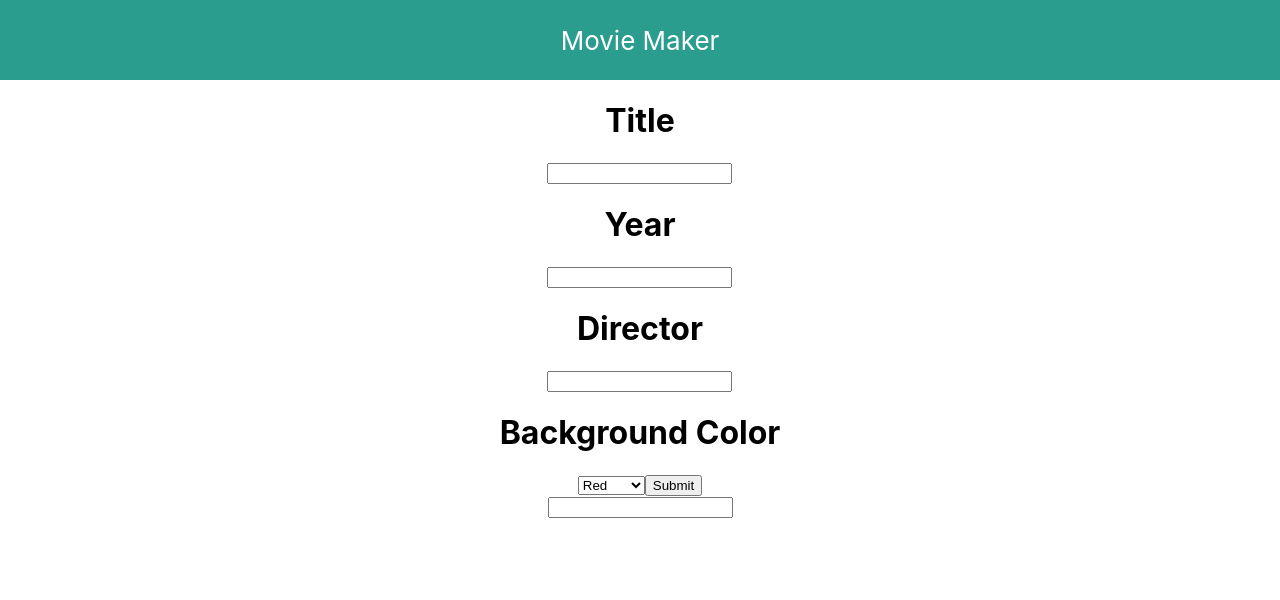
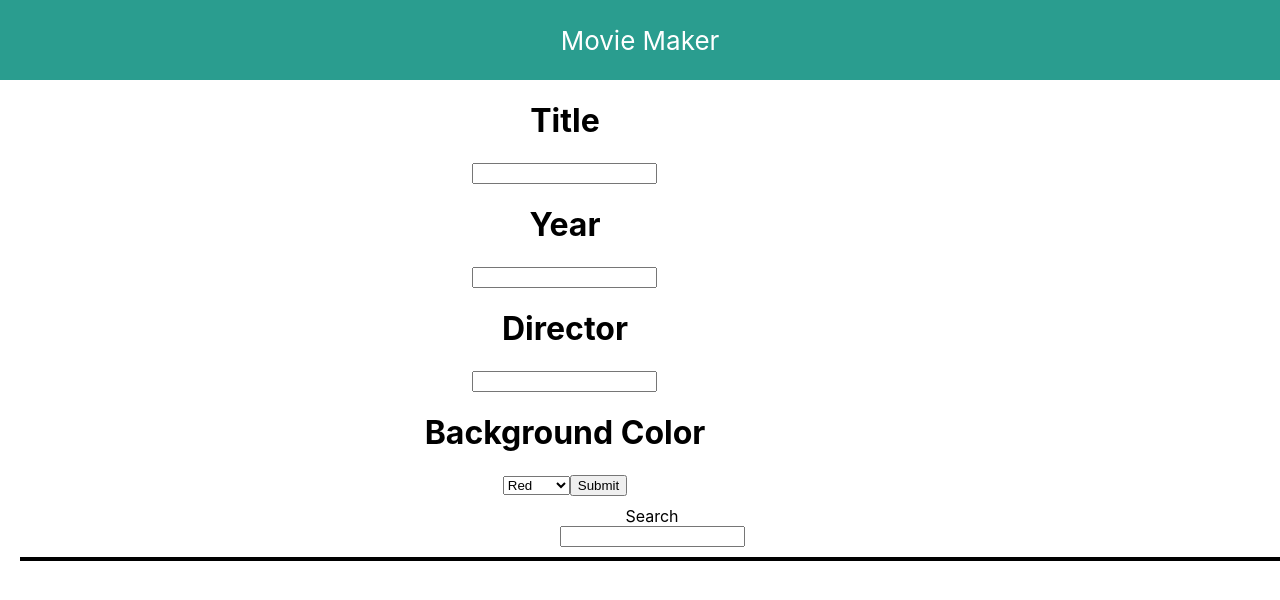
Before and after one commit to belliott15/2.8-Movie-List-Maker-React, a React (Create React App) app: page / in a window 1280 px wide. Shown: the top 600 px of the page. Built offline with nearby package versions, Linux system fonts and the light colour scheme; the HTML template or start-up script is replaced by a standard one.

Commit message:
styling to get things into correct format

```diff
--- a/src/App.css
+++ b/src/App.css
@@ -27,6 +27,25 @@ body{
   align-items: center;
 }
 
+.bottom-half{
+  display: flex;
+  justify-content: center;
+  align-items: center;
+  flex-wrap: wrap;
+  flex-direction: column;
+  margin: 10px;
+}
+
+.movie-list{
+  display: flex;
+  justify-content: center;
+  align-items: center;
+  flex-wrap: wrap;
+  border: 2px black solid;
+  width: 100%;
+  margin: 10px;
+}
 .movie-card{
-  border-radius: 1px solid black;
+  width: 150px;
+  height: 200px;
 }
--- a/src/App.js
+++ b/src/App.js
@@ -43,9 +43,10 @@ function App() {
     setAllMovies([...allMovies]);
   }
   // use Effect to only activate when state changes
-  // useEffect();
+  // useEffect(handleMovieFilter(query), [query, allMovies]);
   //created filter function so search by movie title
-  function handleMovieFilter(){
+  function handleMovieFilter(userInput){
+    allMovies.filter((movie) => movie.title.toLowerCase().includes(userInput.toLowerCase));
 
   }
 
@@ -74,10 +75,13 @@ function App() {
             color: movieFormColor
           }} handleDeleteMovie={() => handleDeleteMovie()}/>
         </div>
-        <div className='bottom-half'>
-          <input />
-          <MovieList allMovies={allMovies}/>
-        </div>
+        <section className='bottom-half'>
+          Search <input value={query} onChange={(e) => setQuery(e.target.value)}/>
+          <div className='movie-list'>
+            <MovieList allMovies={allMovies} handleDeleteMovie={() => handleDeleteMovie()}/>
+          </div>
+
+        </section>
       </main>
     </div>
   );
--- a/src/MovieForm.js
+++ b/src/MovieForm.js
@@ -22,7 +22,7 @@ export default function MovieForm({
         <h1>Director</h1>
         <input value={movieFormDirector} onChange={(e) => setMovieFormDirector(e.target.value)}/>
         <h1>Background Color</h1>
-        <select onChange={(e) => setMovieFormColor(e.target.value)}>
+        <select value={movieFormColor} onChange={(e) => setMovieFormColor(e.target.value)}>
           <option value='crimson'>Red</option>
           <option value='#2a9d8f'>Blue</option>
           <option value='#e9c46a'>Yellow</option>
--- a/src/MovieList.js
+++ b/src/MovieList.js
@@ -1,10 +1,10 @@
 import React from 'react';
 import Movie from './Movie';
 
-export default function MovieList({ allMovies }) {
+export default function MovieList({ allMovies, handleDeleteMovie }) {
   return (
     <div>
-      {allMovies.map((movie, i) => <Movie key={movie.year + i} movie={movie}/>)}
+      {allMovies.map((movie, i) => <Movie key={movie.year + i} movie={movie} handleDeleteMovie={handleDeleteMovie}/>)}
     </div>
   );
 }
```
